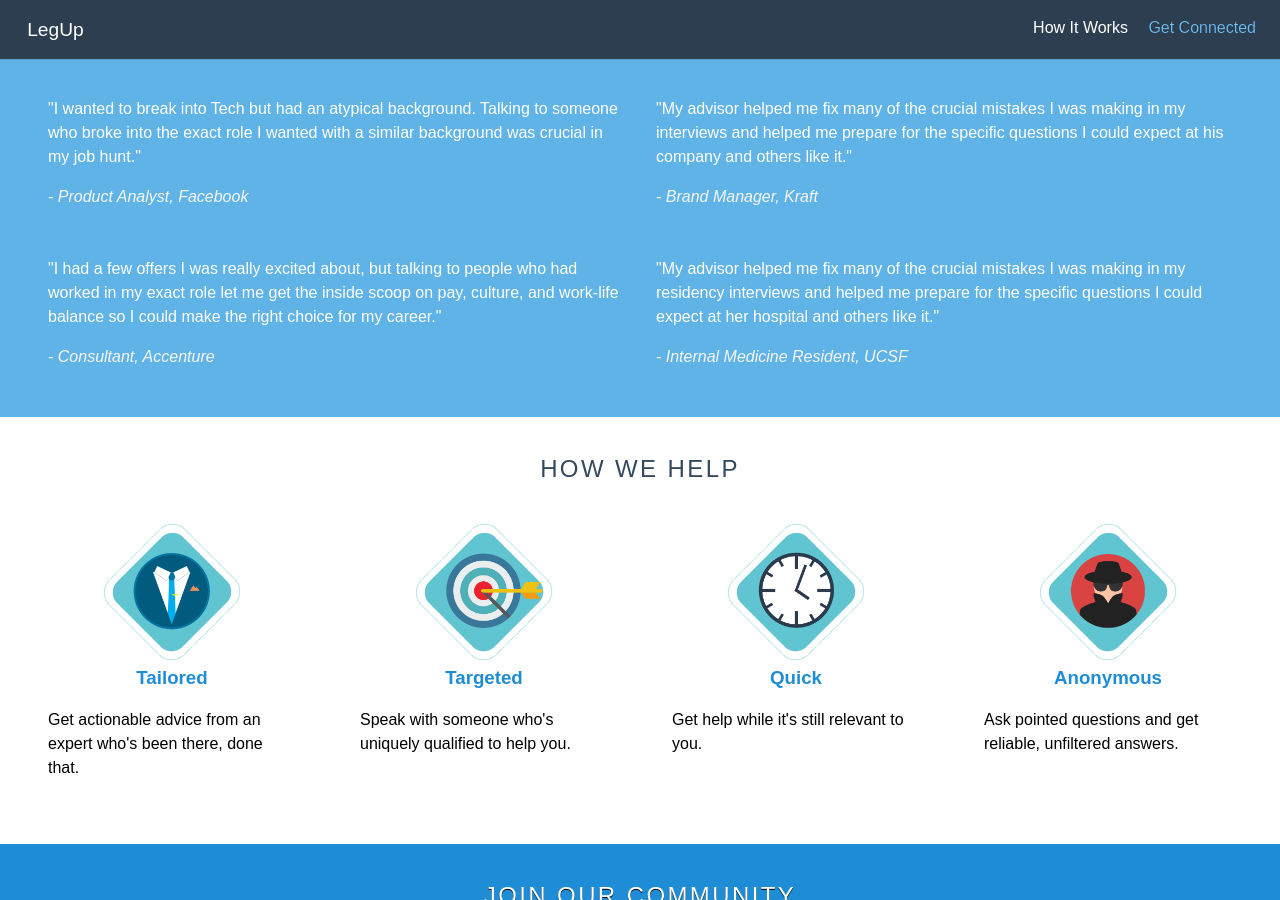
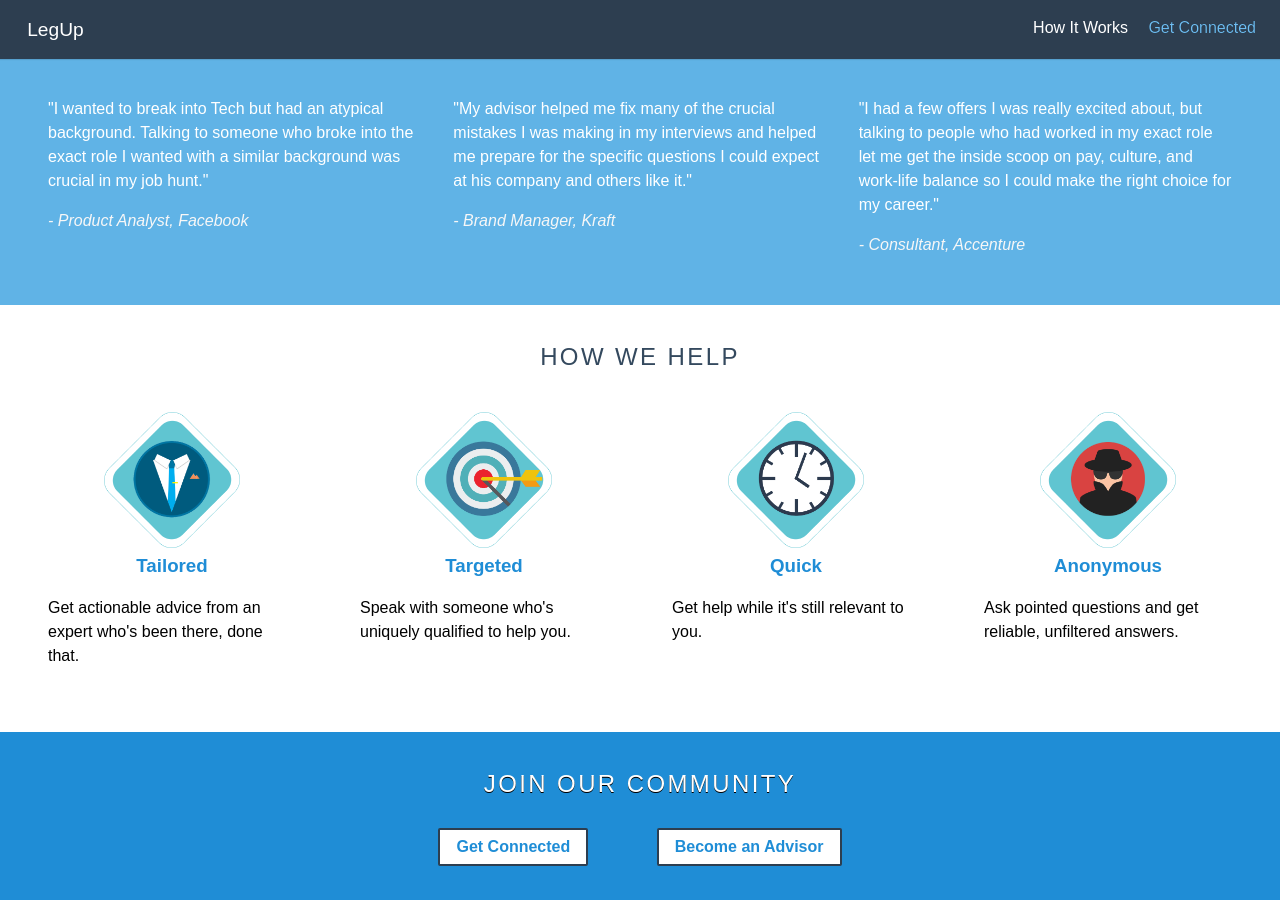
Before and after one commit to monaqvi/monaqvi.github.io, a Jekyll site: the page projects/ten-consumer-price-check/index.html, which Jekyll copies as it is, in a window 1280 px wide and 900 px high, scrolled down 1329 px. Built offline with Jekyll 4.4.1, drawn with Linux system fonts in a browser that asks for light colours; nearby versions of some CDN libraries.

Commit message:
Fix landing page copy and links

```diff
--- a/projects/ten-consumer-price-check/index.html
+++ b/projects/ten-consumer-price-check/index.html
@@ -20,7 +20,7 @@
           <a href="#how">How It Works</a>
         </li>
         <li class="pure-menu-item">
-          <a class="pure-menu-link highlight" href="#">Get Connected</a>
+          <a class="pure-menu-link highlight" href="./request">Get Connected</a>
         </li>
       </ul>
     </div>
@@ -31,7 +31,7 @@
       <h1 class="splash-head sub-head">Get help from someone who's <span class="avoid-wrap">been there,&nbsp;</span><span class="avoid-wrap">done that.</span></h1>
     </div>
     <div class="main-cta">
-      <a class="pure-button pure-button-primary" href="http://purecss.io">Get Connected</a>
+      <a class="pure-button pure-button-primary" href="./request">Get Connected</a>
     </div>
   </div>
   <div class="content-wrapper">
@@ -57,31 +57,23 @@
       <div class="pure-u-1">
         <h2 class="content-head content-head-ribbon is-center">Testimonials</h2>
         <div class="pure-g">
-          <div class="m-box pure-u-1 pure-u-lg-1-2">
+          <div class="m-box pure-u-1 pure-u-lg-1-3">
             <blockquote>
               <p>"I wanted to break into Tech but had an atypical background. Talking to someone who broke into the exact role I wanted with a similar background was crucial in my job hunt."</p>
               <cite>- Product Analyst, Facebook</cite>
             </blockquote>
           </div>
-          <div class="m-box pure-u-1 pure-u-lg-1-2">
+          <div class="m-box pure-u-1 pure-u-lg-1-3">
             <blockquote>
               <p>"My advisor helped me fix many of the crucial mistakes I was making in my interviews and helped me prepare for the specific questions I could expect at his company and others like it."</p>
               <cite>- Brand Manager, Kraft </cite>
             </blockquote>
           </div>
-          <div class="m-box pure-u-1 pure-u-lg-1-2">
+          <div class="m-box pure-u-1 pure-u-lg-1-3">
             <blockquote>
               <p>"I had a few offers I was really excited about, but talking to people who had worked in my exact role let me get the inside scoop on pay, culture, and work-life balance so I could make the right choice for my career."</p>
               <cite>
                 - Consultant, Accenture
-              </cite>
-            </blockquote>
-          </div>
-          <div class="m-box pure-u-1 pure-u-lg-1-2">
-            <blockquote>
-              <p>"My advisor helped me fix many of the crucial mistakes I was making in my residency interviews and helped me prepare for the specific questions I could expect at her hospital and others like it."</p>
-              <cite>
-                - Internal Medicine Resident, UCSF
               </cite>
             </blockquote>
           </div>
@@ -113,10 +105,10 @@
       <h2 class="content-head is-center">Join our community</h2>
       <div class="pure-g">
         <div class="pure-u-1 is-center">
-              <a class="pure-button" href="#">
+              <a class="pure-button" href="./request">
                 Get Connected
               </a>
-              <a class="pure-button" href="#">
+              <a class="pure-button" href="./expert">
                 Become an Advisor
               </a>
         </div>
```
